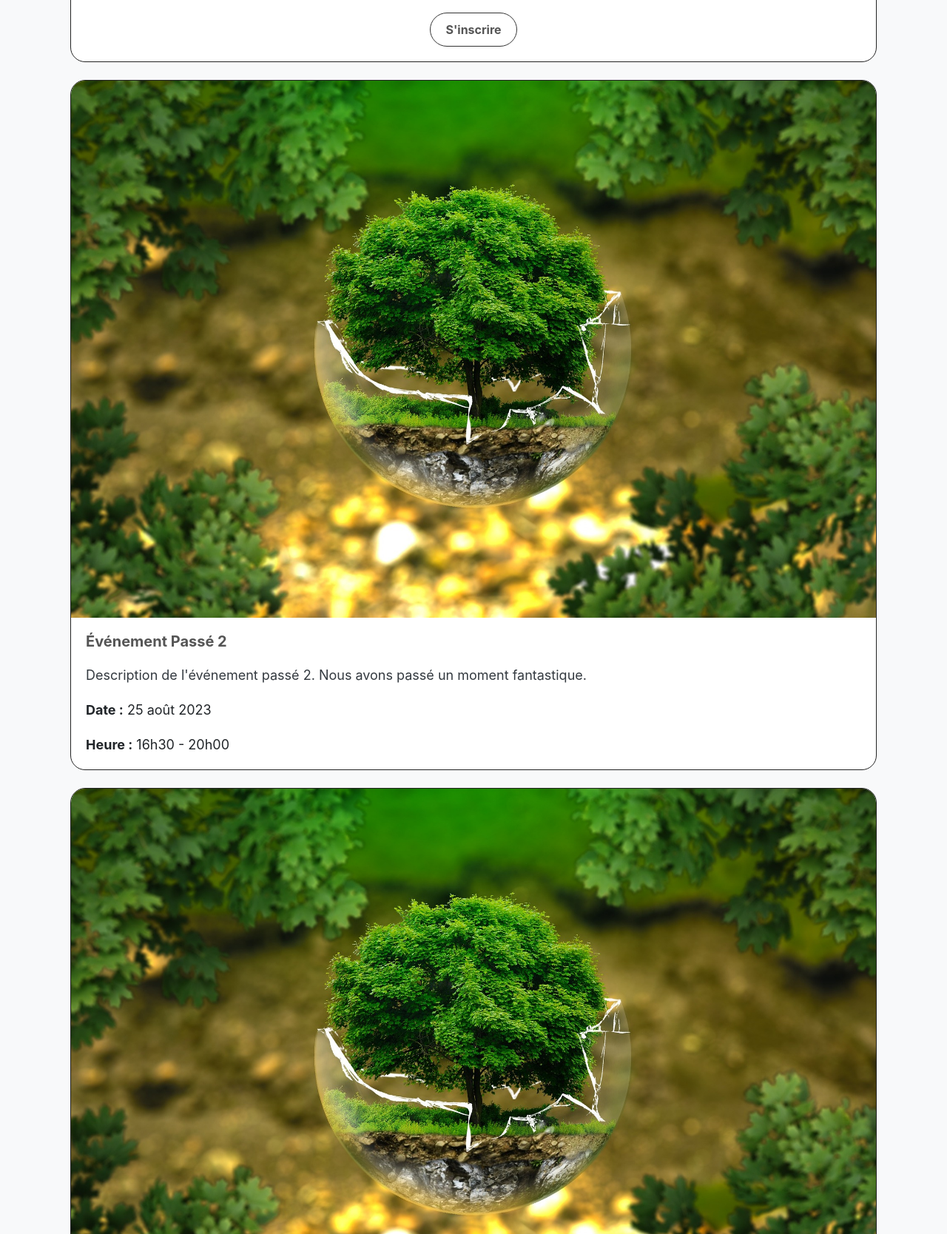
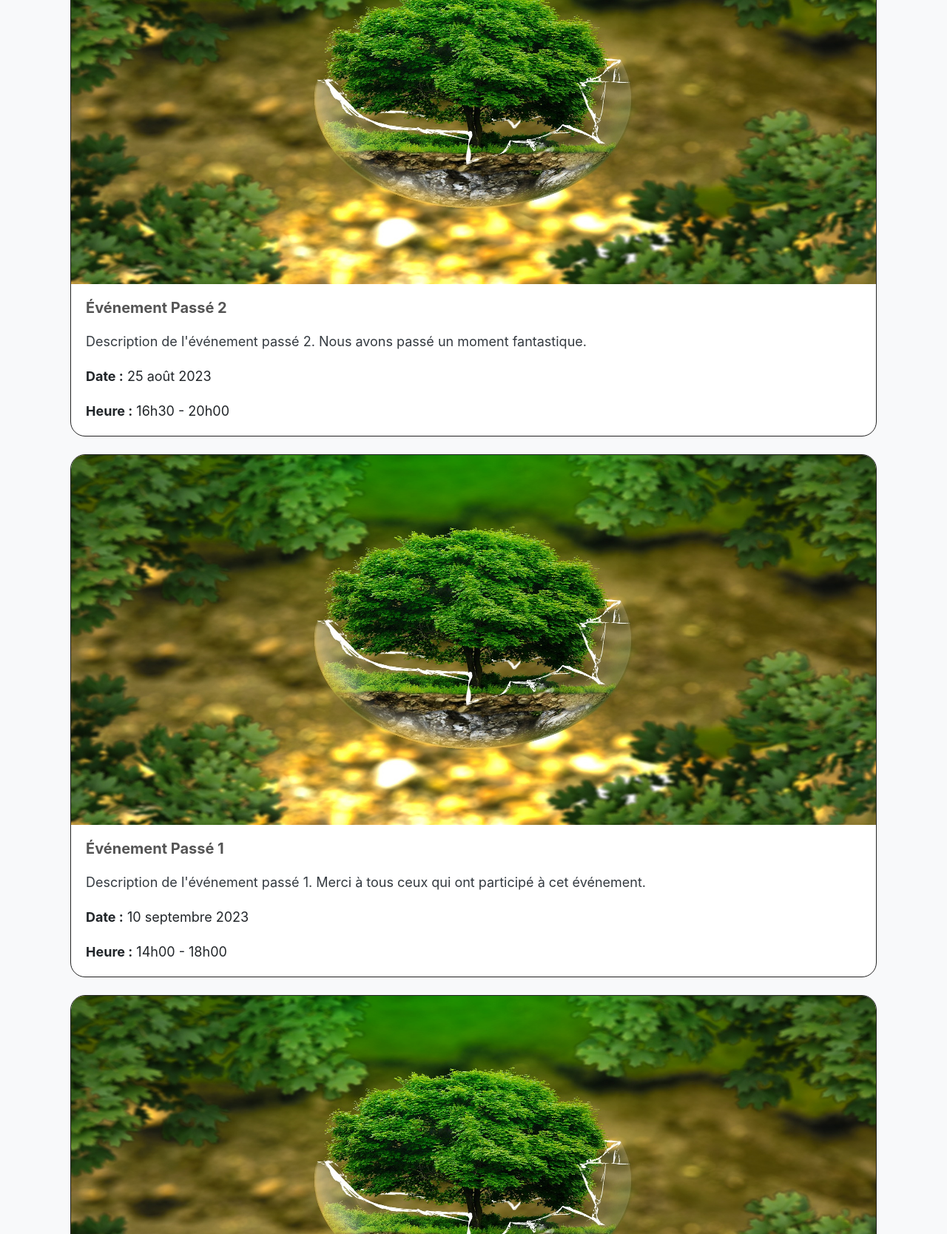
Before and after one commit to lakrim92/Cr-er-un-site-web-avec-HTML--CSS-et-Bootstrap, a plain HTML site: page evenements.html in a window 1280 px wide. Shown: the part 1132-2800 px from the top of the page at 74% size. Drawn offline with nearby package versions, Linux system fonts and the light colour scheme.

Commit message:
correction du format des images des cartes et correction de fautes de frappes

```diff
--- a/evenements.html
+++ b/evenements.html
@@ -78,6 +78,10 @@
             margin-left: 5px;
             font-size: 18px;
         }
+		.custom-image {
+    width: 100%;
+    height: 500px;
+}
 
 	</style>
 </head>
@@ -124,7 +128,7 @@
 
 			<!-- Exemple d'un événement passé 1 -->
 			<div class="card mb-4">
-				<img src="images/hero-image.jpg" class="card-img-top" alt="Événement passé 1">
+				<img src="images/hero-image.jpg" class="card-img-top custom-image" alt="Événement passé 1">
 				<div class="card-body">
 					<h5 class="card-title">Événement à venir</h5>
 					<p class="card-text text-dark">Description de l'événement à venir. Merci à tous ceux qui ont
@@ -140,7 +144,7 @@
 
 			<!-- Exemple d'un événement passé 2 -->
 			<div class="card mb-4">
-				<img src="images/hero-image.jpg" class="card-img-top" alt="Événement passé 2">
+				<img src="images/hero-image.jpg" class="card-img-top custom-image" alt="Événement passé 2">
 				<div class="card-body">
 					<h5 class="card-title">Événement Passé 2</h5>
 					<p class="card-text text-dark">Description de l'événement passé 2. Nous avons passé un moment
@@ -152,7 +156,7 @@
 
 			<!-- Exemple d'un événement passé 1 -->
 			<div class="card mb-4">
-				<img src="images/hero-image.jpg" class="card-img-top" alt="Événement passé 1">
+				<img src="images/hero-image.jpg" class="card-img-top custom-image" alt="Événement passé 1">
 				<div class="card-body">
 					<h5 class="card-title">Événement Passé 1</h5>
 					<p class="card-text text-dark">Description de l'événement passé 1. Merci à tous ceux qui ont
@@ -164,7 +168,7 @@
 
 			<!-- Exemple d'un événement passé 2 -->
 			<div class="card mb-4">
-				<img src="images/hero-image.jpg" class="card-img-top" alt="Événement passé 2">
+				<img src="images/hero-image.jpg" class="card-img-top custom-image" alt="Événement passé 2">
 				<div class="card-body">
 					<h5 class="card-title">Événement Passé 2</h5>
 					<p class="card-text text-dark">Description de l'événement passé 2. Nous avons passé un excellent
@@ -176,7 +180,7 @@
 
 			<!-- Exemple d'un événement passé 3 -->
 			<div class="card mb-4">
-				<img src="images/hero-image.jpg" class="card-img-top" alt="Événement passé 3">
+				<img src="images/hero-image.jpg" class="card-img-top custom-image" alt="Événement passé 3">
 				<div class="card-body">
 					<h5 class="card-title">Événement Passé 3</h5>
 					<p class="card-text text-dark">Description de l'événement passé 3. Nous avons célébré la nature et
```
